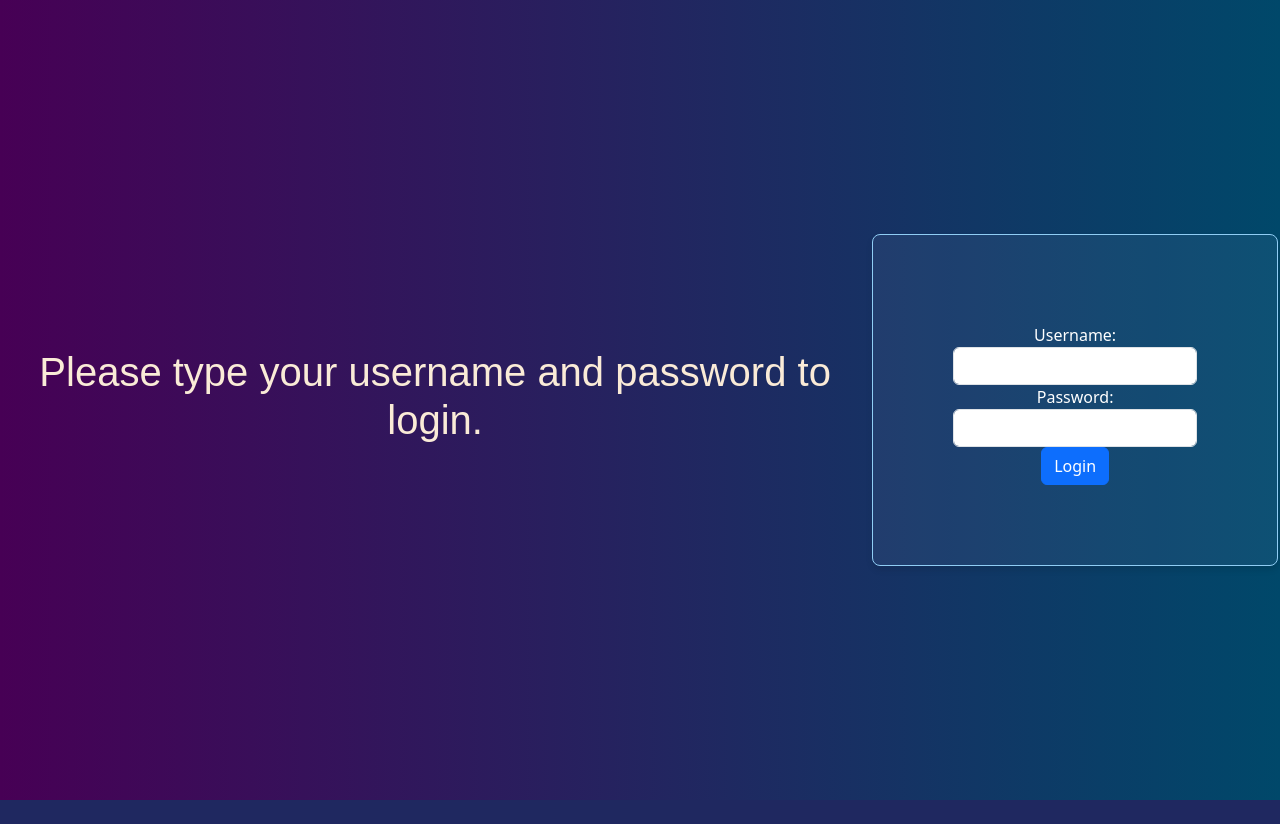
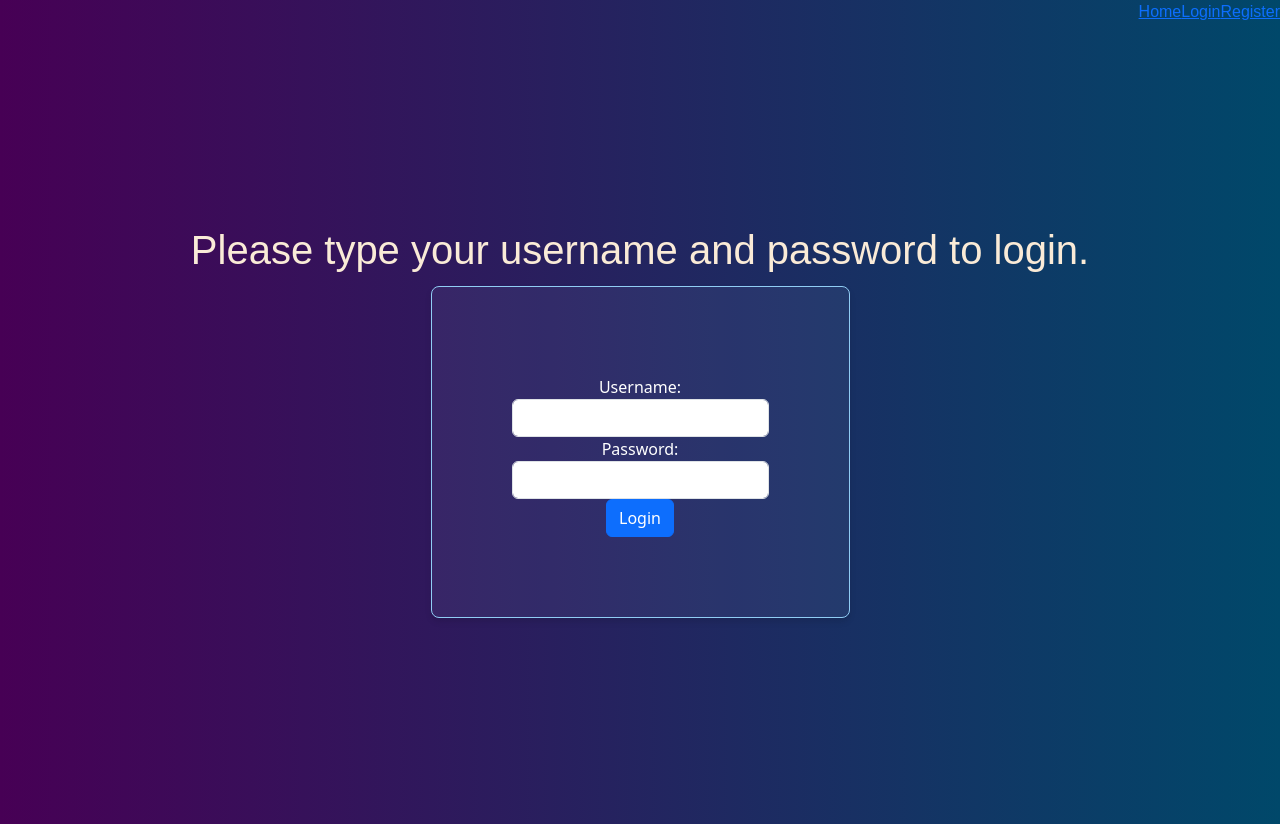
Before and after one commit to SimonasB88/ImageDescriberApp, a FastAPI app: page /login/ in a window 1280 px wide. Before the commit the page ends 800 px from the top, so only its background shows below. Run offline with FastAPI, Linux system fonts and the light colour scheme; some libraries are stand-ins or nearby versions.

Commit message:
customizing style a little

```diff
--- a/templates/login.html
+++ b/templates/login.html
@@ -5,10 +5,24 @@
     <meta charset="UTF-8">
     <meta name="viewport" content="width=device-width, initial-scale=1.0">
     <link rel="stylesheet" href="/static/css/bootstrap.min.css">
-    <link href="./styles/output.css" rel="stylesheet">
+    <link href="../styles/output.css" rel="stylesheet">
 </head>
 <body>
+    <div class="background-svg-pattern font-family flex-right">
+        <table class="background-svg-pattern flex justify-center items-center min-h-screene">
+            <tr>
+                <a href="/">Home</a>
+            </tr>
+            <tr>
+                <a href="/login/">Login</a>
+            </tr>
+            <tr>
+                <a href="/register/">Register</a>
+            </tr>
+        </table>
+    </div>
     <div class="background-svg-pattern flex justify-center items-center min-h-screen">
+        <div class="text-center max-w-lg">
             <h1 class="text-3xl font-bold underline align font-family">
                 Please type your username and password to login.
             </h1>
@@ -24,5 +38,6 @@
                 </form>
             </div>
         </div>
+    </div>
 </body>
 </html>
```
Also changed, not shown: index.html (+12 -1 lines). Lines whose indentation alone changed are shown as unchanged.
